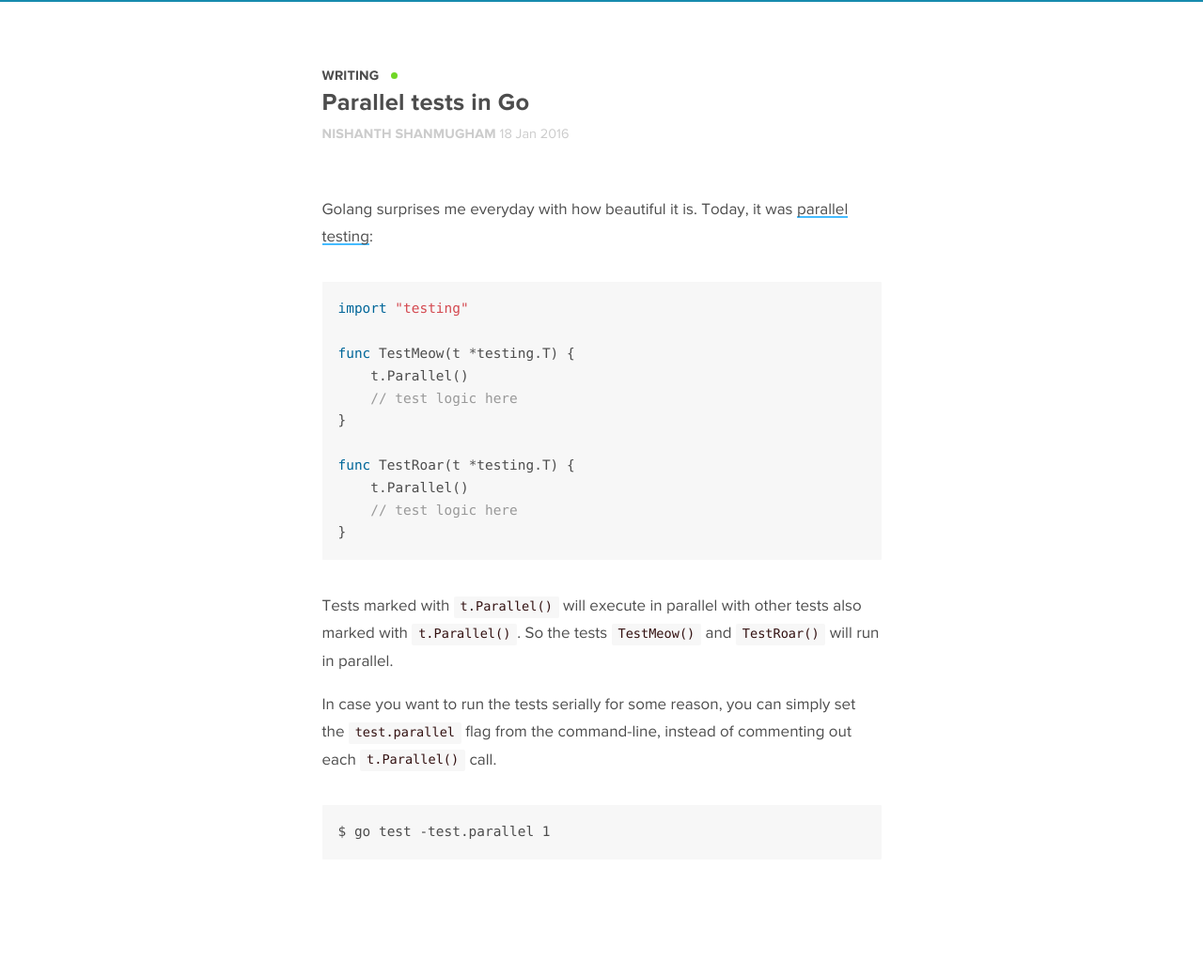
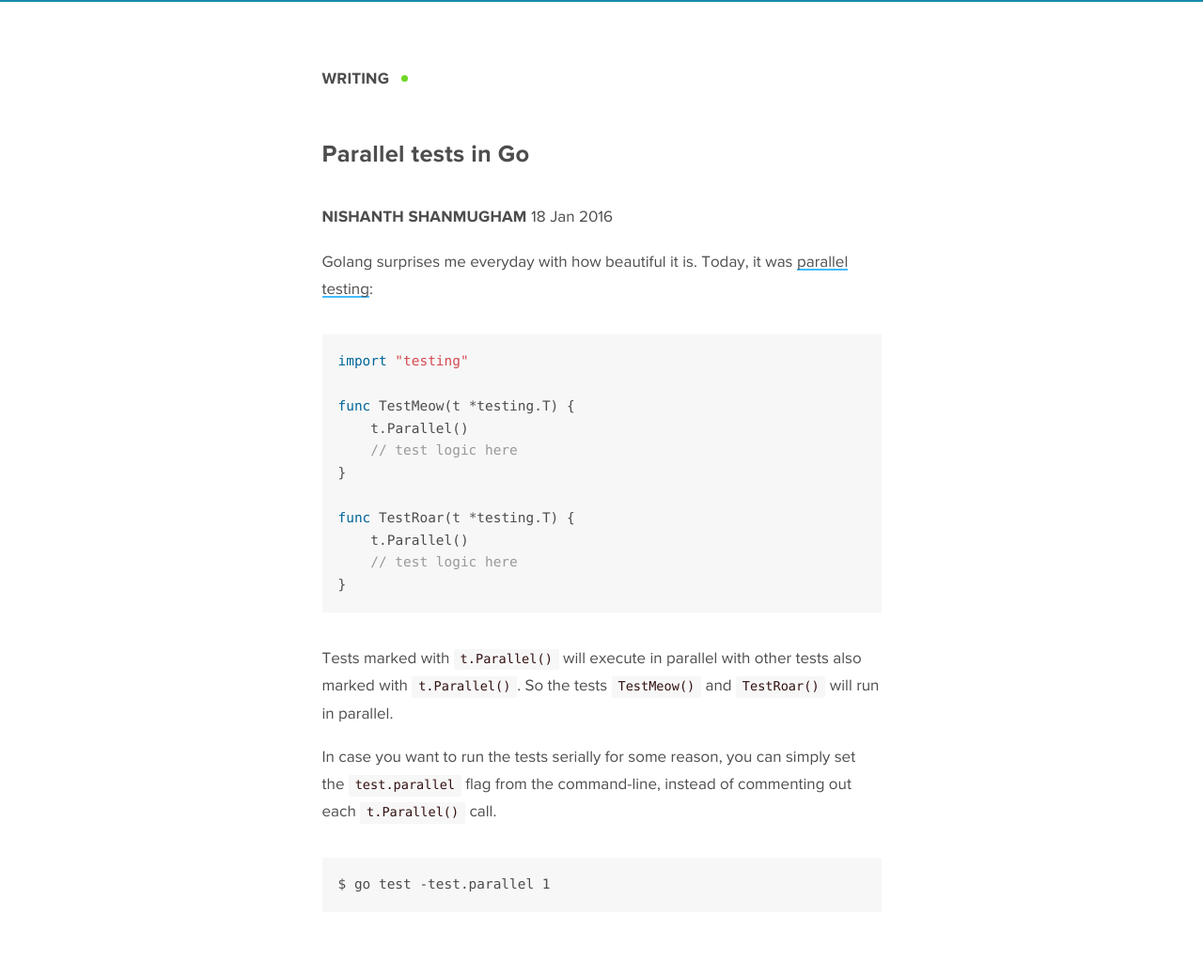
Before and after one commit to nishanths/nishanths.github.io, a Jekyll site: the page built from _posts/2016-01-18-parallel-tests-in-go.markdown, in a window 1280 px wide. Shown: the whole page at 94% size. Built offline with Jekyll 4.4.1, drawn with Linux system fonts in a browser that asks for light colours; some web fonts are replaced; before the commit the page ends 983 px from its top, so only the background shows below that.

```diff
--- a/_layouts/post.html
+++ b/_layouts/post.html
@@ -3,7 +3,7 @@ layout: default
 ---
 
 <article class="post" itemscope itemtype="http://schema.org/BlogPosting">
-  <header class="header">
+  <header>
     <h1 class="top-subtitle">
         <a href="/writing/">Writing</a>
         <a href="/"><div class="dot"></div></a>
@@ -17,10 +17,6 @@ layout: default
             {{ page.date | date: "%-d %b %Y" }}
         </time>
     </div>
-    {% comment %}
-    <!-- TODO: -->
-    <p class="post-meta"><time datetime="{{ page.date | date_to_xmlschema }}" itemprop="datePublished">{{ page.date | date: "%b %-d, %Y" }}</time>{% if page.author %} • <span itemprop="author" itemscope itemtype="http://schema.org/Person"><span itemprop="name">{{ page.author }}</span></span>{% endif %}</p>
-    {% endcomment %}
   </header>
 
   <div class="content" itemprop="articleBody">
```
Also changed, not shown: README.md, 2 other files.
